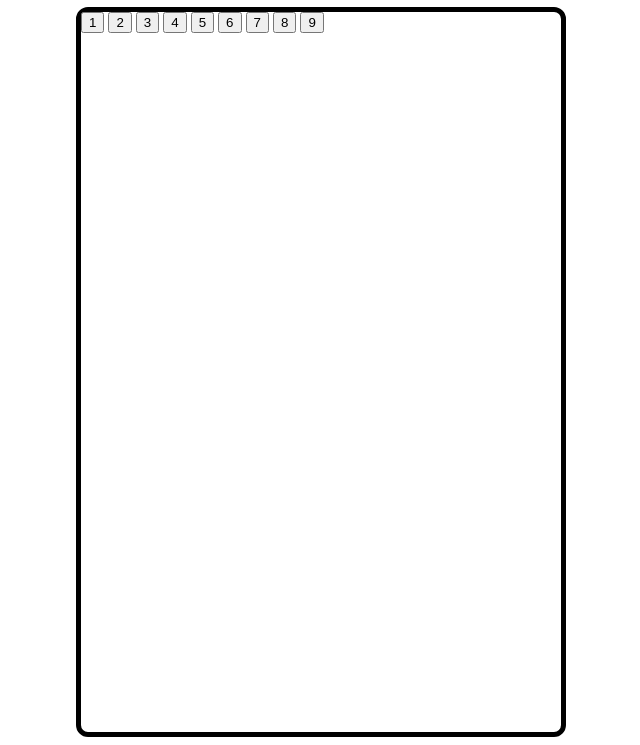
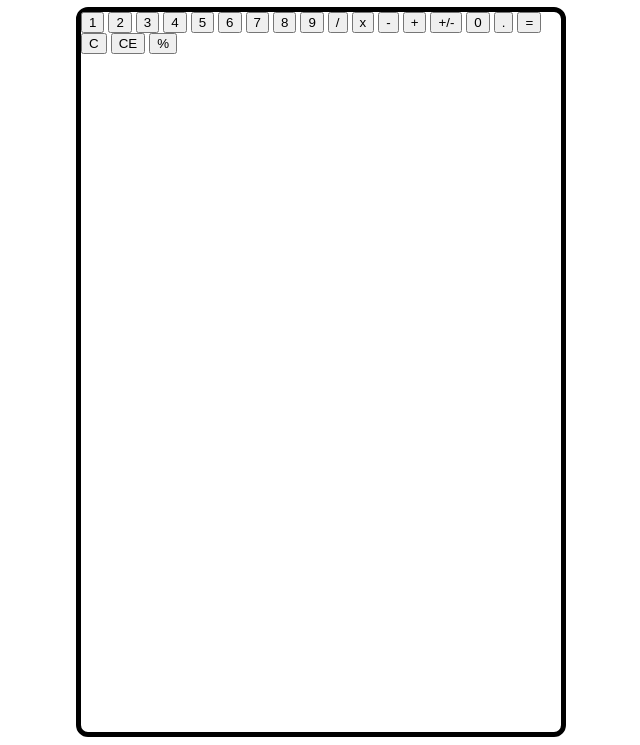
Before and after one commit to lybb-web/calculator, a plain HTML site: page index.html in a window 1280 px wide. Shown: the part 81-826 px from the top of the page, without its empty margins (319-959 px from the left). Drawn offline with Linux system fonts and the light colour scheme.

Commit message:
Added more operation buttons

```diff
--- a/index.html
+++ b/index.html
@@ -19,7 +19,19 @@
             <button>7</button>
             <button>8</button>
             <button>9</button>
+            <button>/</button>
+            <button>x</button>
+            <button>-</button>
+            <button>+</button>
+            <button>+/-</button>
+            <button>0</button>
+            <button>.</button>
+            <button>=</button>
+            <button>C</button>
+            <button>CE</button>
+            <button>%</button>
         </div>
+
 
     </body>
     <script src="calculator.js"></script>
```
